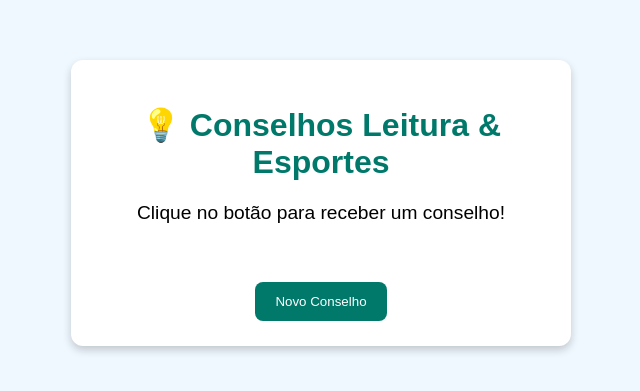
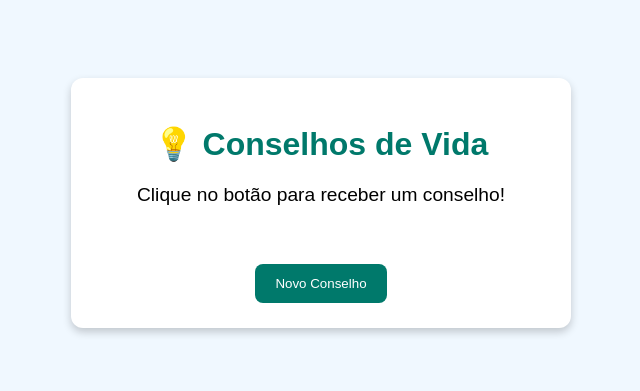
Before and after one commit to cleybson98/conselho-do-dia-, a plain HTML site: page index.html in a window 1280 px wide. Shown: the part 197-588 px from the top of the page, without its empty margins (319-959 px from the left). Drawn offline with Linux system fonts and the light colour scheme.

Commit message:
pequena mudança

```diff
--- a/index.html
+++ b/index.html
@@ -4,7 +4,7 @@
 <head>
     <meta charset="UTF-8">
     <meta name="viewport" content="width=device-width, initial-scale=1.0">
-    <title>Conselhos Leitura & Esportes</title>
+    <title>Conselhos de Vida</title>
     <style>
         body {
             font-family: Arial, sans-serif;
@@ -59,7 +59,7 @@
 
 <body>
     <div class="card">
-        <h1>💡 Conselhos Leitura & Esportes</h1>
+        <h1>💡 Conselhos de Vida</h1>
         <div id="conselho">Clique no botão para receber um conselho!</div>
         <button id="novo">Novo Conselho</button>
     </div>
@@ -70,19 +70,16 @@
 
         async function getAdvice() {
             try {
-                // 1. Buscar conselho em inglês
                 const res = await fetch("https://api.adviceslip.com/advice?_=" + Date.now(), { cache: "no-store" });
                 const data = await res.json();
                 const advice = data.slip.advice;
 
-                // 2. Traduzir para português
                 const translateRes = await fetch(
                     "https://api.mymemory.translated.net/get?q=" + encodeURIComponent(advice) + "&langpair=en|pt"
                 );
                 const translateData = await translateRes.json();
                 const translatedAdvice = translateData.responseData.translatedText;
 
-                // 3. Exibir no card
                 conselho.textContent = translatedAdvice;
             } catch (err) {
                 console.error(err);
```
